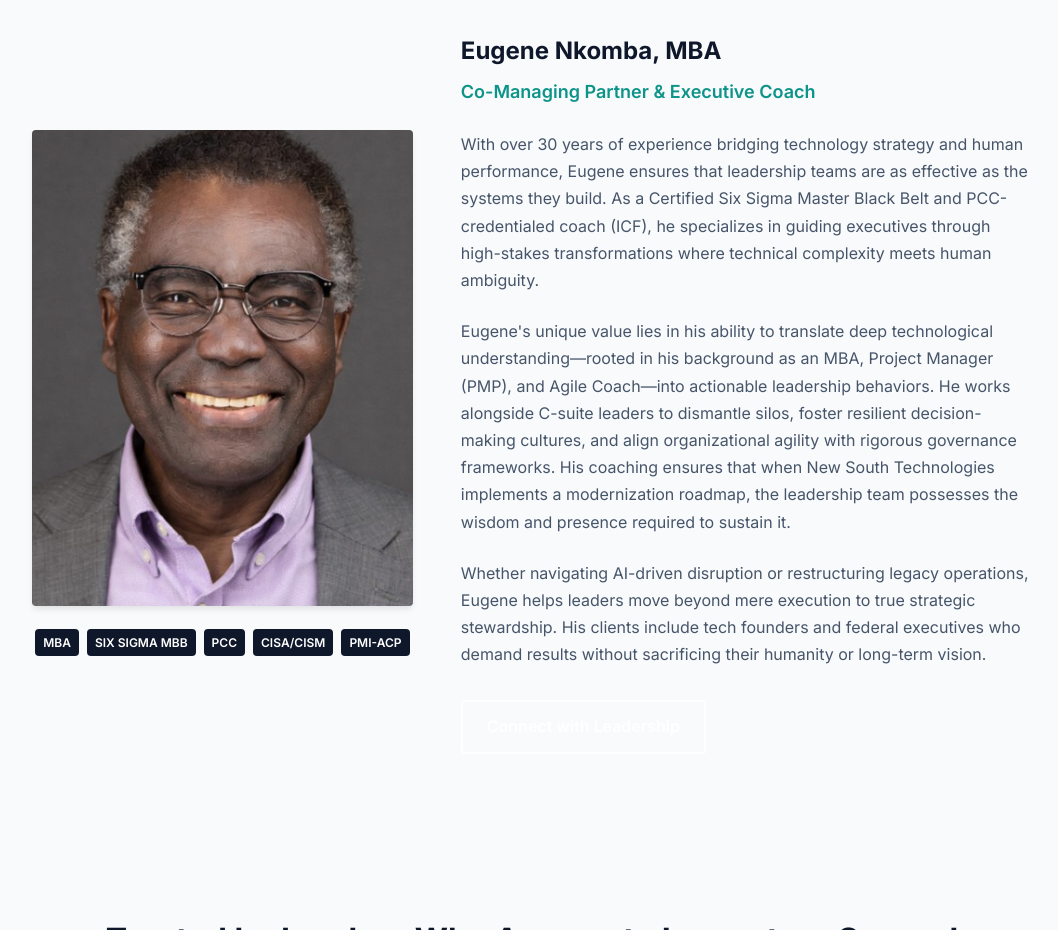
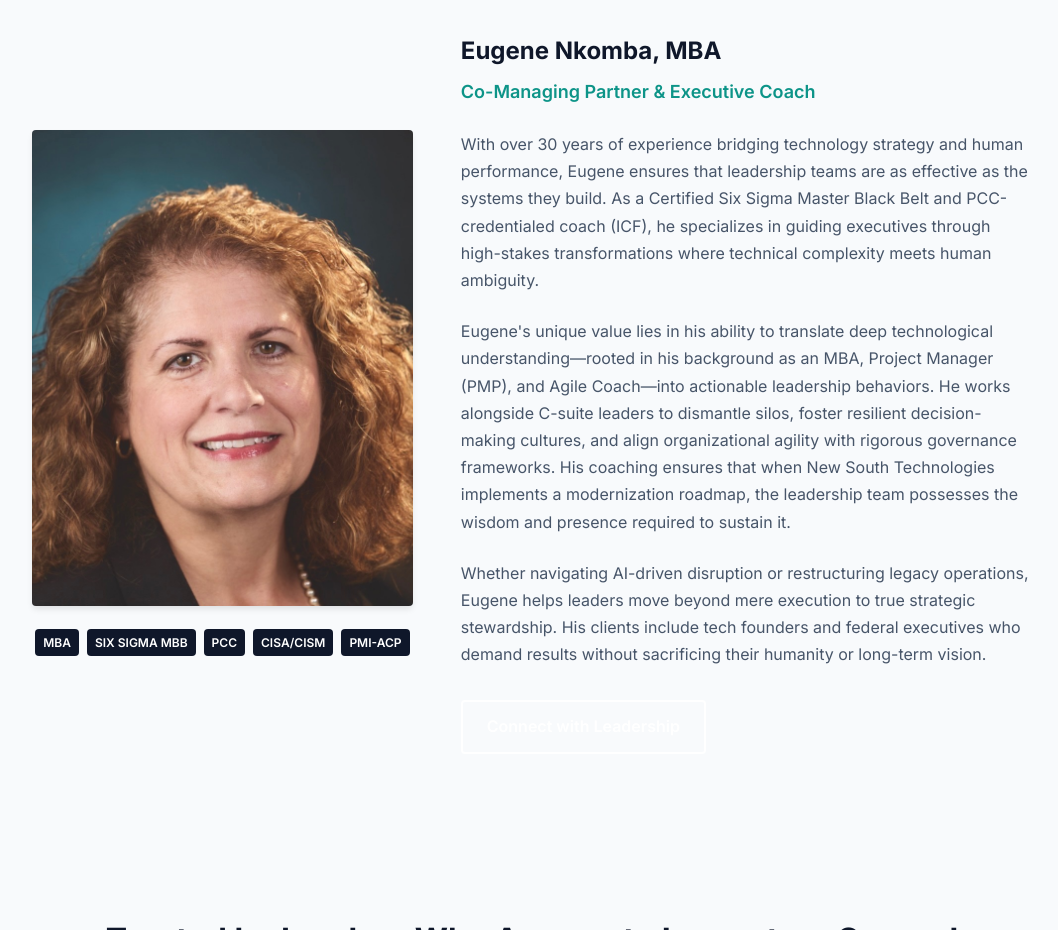
Before and after one commit to nkomba/newsouthtechnologies, a plain HTML site: page index.html in a window 1280 px wide. Shown: the part 4100-5030 px from the top of the page, without its empty margins (108-1166 px from the left). Drawn offline with Linux system fonts and the light colour scheme.

Commit message:
Replace photo

```diff
--- a/index.html
+++ b/index.html
@@ -247,7 +247,7 @@
             <div class="container">
                 <div class="spotlight-grid">
                     <div class="spotlight-image">
-                        <img src="./assets/images/eugene-nkomba.jpg" alt="Eugene Nkomba, Co-Managing Partner" class="partner-photo">
+                        <img src="./assets/images/catherine-nkomba.jpg" alt="Eugene Nkomba, Co-Managing Partner" class="partner-photo">
                         <div class="photo-caption">
                             <span class="badge-small">MBA</span>
                             <span class="badge-small">Six Sigma MBB</span>
```
